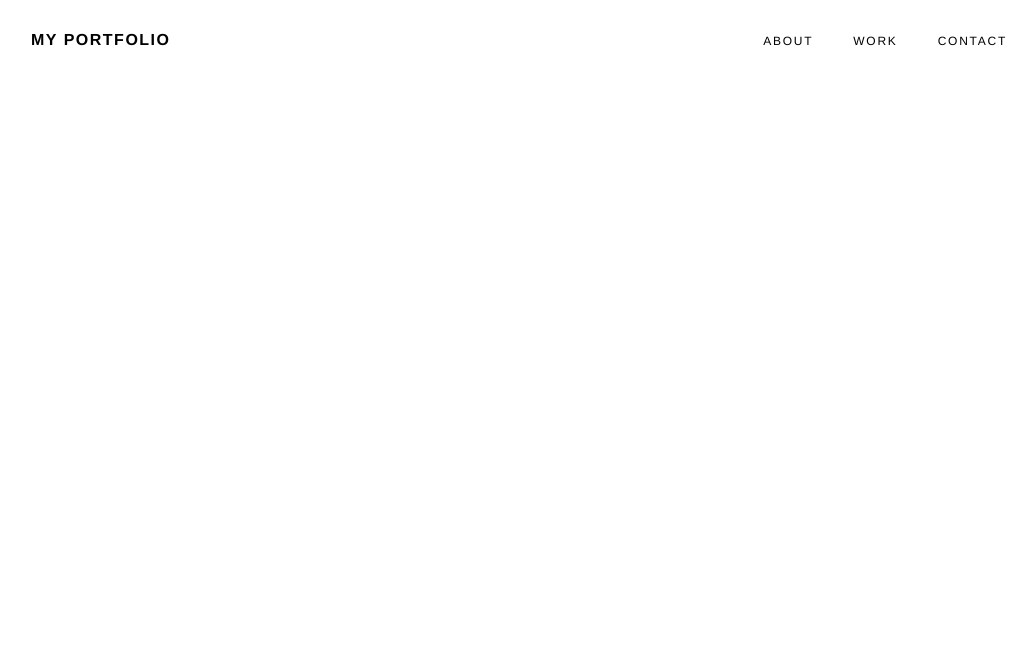
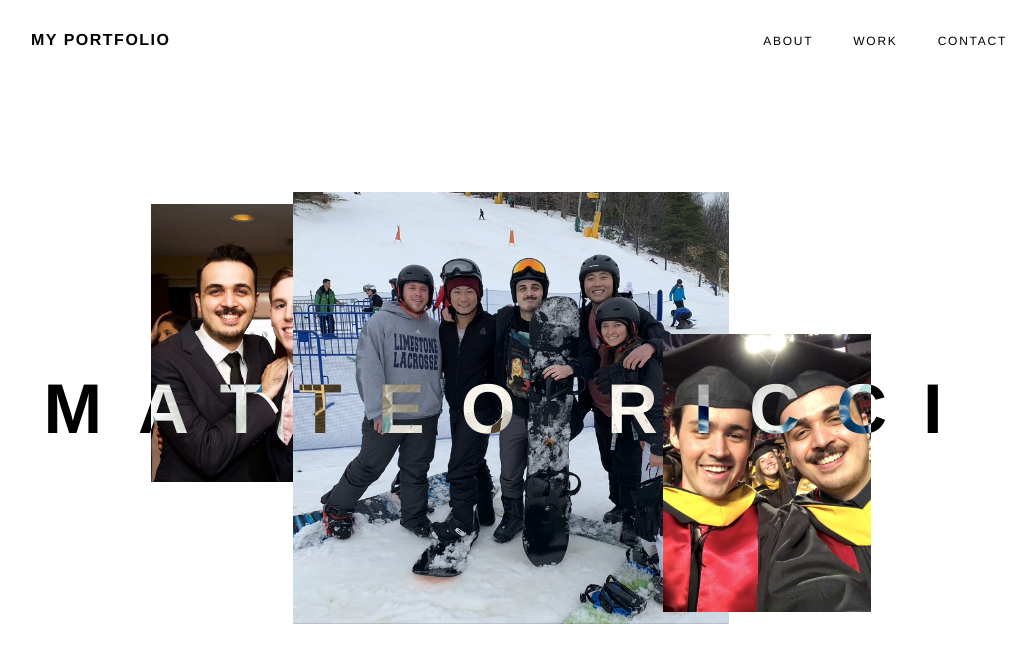
Before and after one commit to matteoaricci/portfoliov2, a Gatsby site: page / in a window 1280 px wide. Shown: the whole page, without its empty margins (129-1165 px from the left). Built offline with nearby package versions, Linux system fonts and the light colour scheme; Gatsby itself is replaced by a stand-in of ours.

Commit message:
formatting banner w images

```diff
--- /dev/null
+++ b/src/components/banner.js
@@ -0,0 +1,54 @@
+import React from 'react'
+import {useStaticQuery, graphql} from 'gatsby'
+import Img from 'gatsby-image'
+
+const Banner = () => {
+
+    const data = useStaticQuery(graphql`
+    query {
+      snowbuds: file(relativePath: { eq: "snowboard-buds-resized.png" }) {
+        childImageSharp {
+          fluid(maxWidth: 300) {
+            ...GatsbyImageSharpFluid
+          }
+        }
+      }
+      gradLuke: file(relativePath: { eq: "luke-grad-resized.png" }) {
+        childImageSharp {
+          fluid(maxWidth: 300) {
+            ...GatsbyImageSharpFluid
+          }
+        }
+      }
+      bevWed: file(relativePath: { eq: "bev-wed-resized.png" }) {
+        childImageSharp {
+          fluid(maxWidth: 300) {
+            ...GatsbyImageSharpFluid
+          }
+        }
+      }
+
+    }
+  `)
+
+    return (
+        <div className='banner'>
+            <div className='container'>
+                <div className='row'>
+                    <div className='side-image left'>
+                        <Img fluid={data.bevWed.childImageSharp.fluid}/>
+                    </div>
+                    <div className='main-text'>Matteo Ricci</div>
+                    <div className="main-image">
+                    <Img fluid={data.snowbuds.childImageSharp.fluid} />
+                    </div>
+                    <div className='side-image right'>
+                        <Img fluid={data.gradLuke.childImageSharp.fluid}/>
+                    </div>
+                </div>
+            </div>
+        </div>
+    );
+}
+
+export default Banner;
--- a/src/pages/index.js
+++ b/src/pages/index.js
@@ -2,10 +2,13 @@ import React from "react"
 import '../styles/styles.scss'
 
 // Import Components
-import Header from '../components/Header'
+import Header from '../components/header'
+import Banner from '../components/banner'
+
 const IndexPage = () => (
   <div>
     <Header />
+    <Banner />
   </div>
 )
 
--- a/src/styles/styles.scss
+++ b/src/styles/styles.scss
@@ -70,3 +70,65 @@ header {
         }
     }
 }
+
+// Banner
+.banner {
+    display: flex;
+    align-items: center;
+    background-color: $white;
+    position: relative;
+    height: 100vh;
+
+    .row {
+        position: relative;
+
+        .main-text {
+            font-size: 5.8rem;
+            text-transform: uppercase;
+            letter-spacing: 42px;
+            font-weight: 700;
+            color: $white;
+            position: absolute;
+            width: 100%;
+            left: 0;
+            top: 50%;
+            transform: translateY(-50%);
+            text-align: center;
+            mix-blend-mode: difference;
+            z-index: 9;
+            @media (max-width: 1440px) {
+                font-size: 4.4rem;
+                letter-spacing: 36px;
+            }
+        }
+        .main-image {
+            width: 536px;
+            margin: 0 auto;
+            @media (max-width: 1440px) {
+                width: 436px
+            };
+        }
+        .side-image {
+            width: 260px;
+            position: absolute;
+
+            @media (max-width: 1440px) {
+                width: 208px;
+            }
+            &.left {
+                left: 168px;
+                top: 12px;
+                @media (max-width: 1440px) {
+                    left: 128px;
+                }
+            }
+            &.right {
+                right: 168px;
+                bottom: 12px;
+                @media (max-width: 1440px) {
+                    right: 128px;
+                }
+            }
+        }
+    }
+}
```
Also changed, not shown: src/images/bev-wed-resized.png (added), src/images/gatsby-astronaut.png (deleted), src/images/gatsby-icon.png (deleted), src/images/luke-grad-resized.png (added), src/images/snowboard-buds-resized.png (added).
